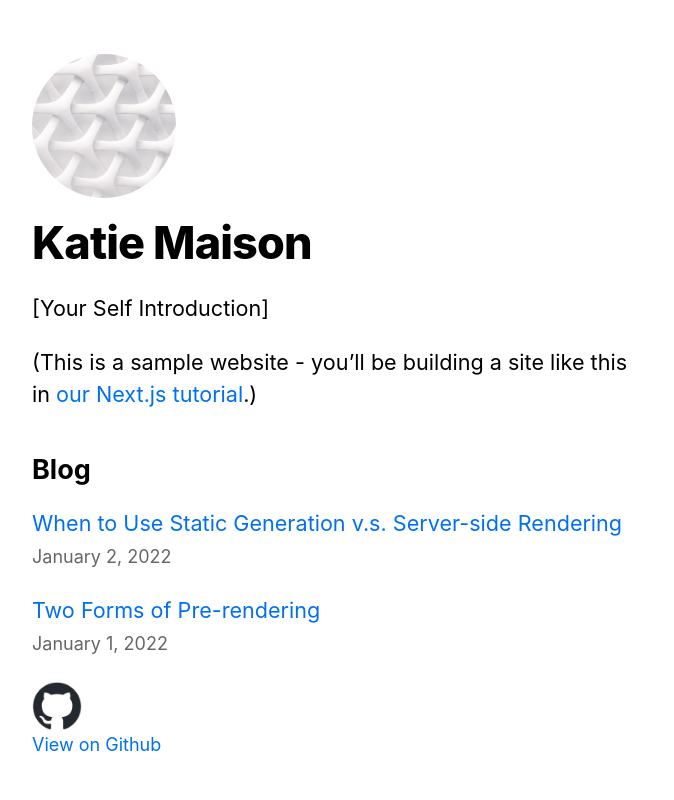
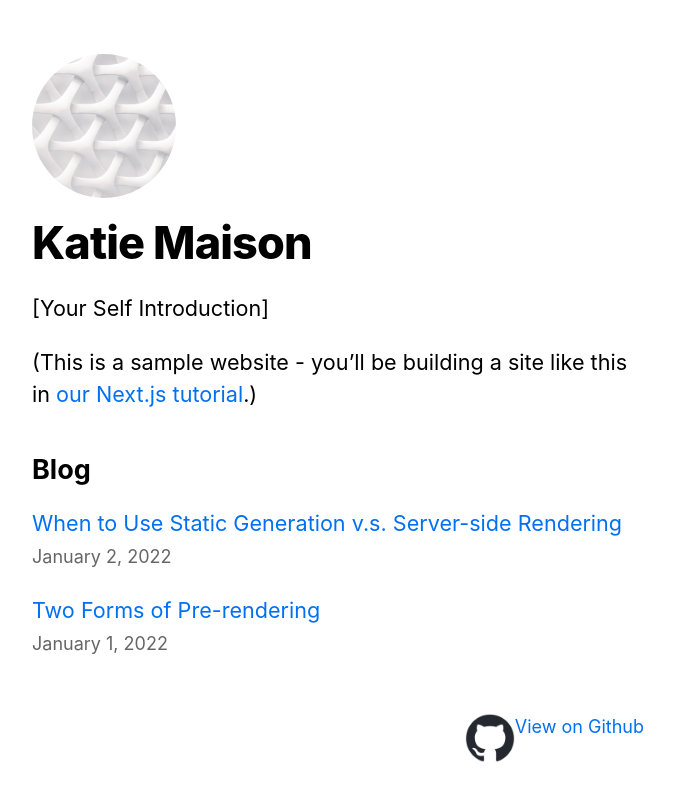
Before and after one commit to katie291100/about-nextjs, a Next.js app: page / in a window 1280 px wide. Shown: the top 800 px of the page, without its empty margins (302-976 px from the left). Built offline with nearby package versions, Linux system fonts and the light colour scheme.

Commit message:
Change class name of gitlink

```diff
--- a/components/layout.module.css
+++ b/components/layout.module.css
@@ -9,7 +9,7 @@
   margin: 3rem 0 0;
 }
 
-.backToHome {
+.viewOnGit {
   margin: 3rem 0 0;
   display: flex;
   justify-content: end;
```
